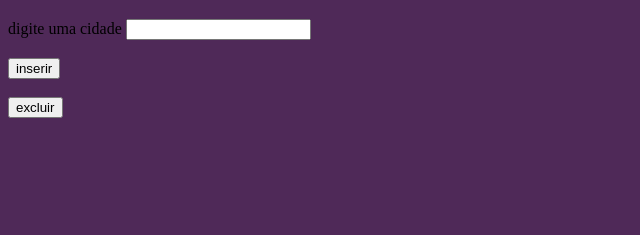
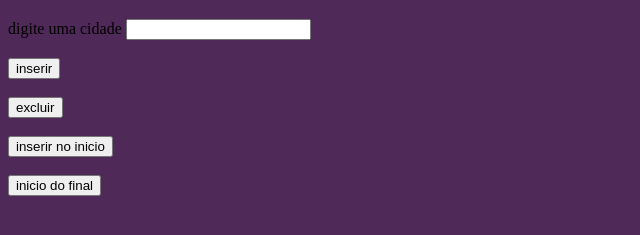
Before and after one commit to AlexBlaskoski1/Proj_array2, a plain HTML site: page index.html in a window 1280 px wide. Shown: the part 79-314 px from the top of the page, without its empty margins (0-640 px from the left). Drawn offline with Linux system fonts and the light colour scheme.

Commit message:
mais botoes adicionado junto de correção de bugs

```diff
--- a/index.html
+++ b/index.html
@@ -17,6 +17,11 @@
      <button onclick="inserir()">inserir</button>
      <br><br>
      <button onclick="excluir()">excluir</button>
+     <br><br>
+     <button onclick="inserir_inicio()">inserir no inicio</button>
+     <br><br>
+     <button onclick="excluir_inicio()">inicio do final</button>
+     <br><br>
      <div id="res"></div>
 </body>
 </html>
--- a/vetor.js
+++ b/vetor.js
@@ -1,5 +1,4 @@
 let valor_cidade = []
-let res = document.getElementById('res')
 
 function inserir(){
 let cidade = document.getElementById('cidade').value
@@ -12,4 +11,17 @@ function excluir(){
     valor_cidade.pop()
     console.log(valor_cidade)
     res.innerHTML = valor_cidade
+}
+
+function inserir_inicio(){
+    let cidade = document.getElementById('cidade').value
+    valor_cidade.unshift(cidade)
+    console.log(valor_cidade)
+    res.innerHTML = valor_cidade
     }
+
+function excluir_inicio(){
+    valor_cidade.shift(cidade)
+    console.log(valor_cidade)
+    res.innerHTML = valor_cidade
+    }
```
